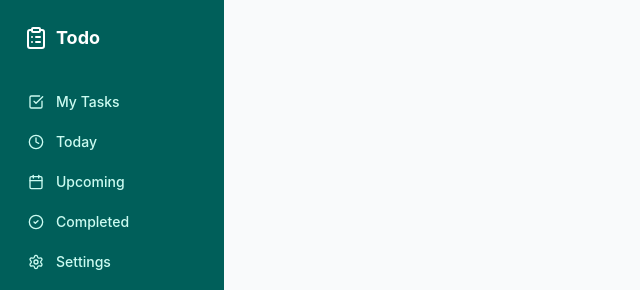
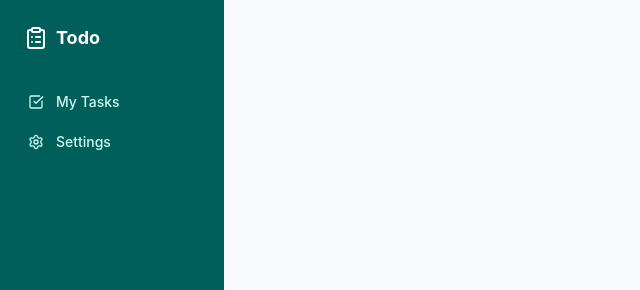
Before and after one commit to Jetrossgalinato/ojt-todo, a Nuxt app in the folder frontend/: page / in a window 1280 px wide. Shown: the top 290 px of the page, without its empty margins (0-640 px from the left). Built offline with nearby package versions, Linux system fonts and the light colour scheme.

Commit message:
feat: add dark mode toggle and remove unused sidebar element

```diff
--- a/frontend/app/layouts/default.vue
+++ b/frontend/app/layouts/default.vue
@@ -1,5 +1,5 @@
 <script setup lang="ts">
-import { ClipboardList, CheckSquare, Calendar, Clock, CheckCircle2, Settings, LogOut } from 'lucide-vue-next'
+import { ClipboardList, CheckSquare, Settings, LogOut } from 'lucide-vue-next'
 import { useRoute } from 'vue-router'
 import { useAuthStore } from '~/stores/auth'
 
@@ -8,9 +8,6 @@ const authStore = useAuthStore()
 
 const navItems = [
   { label: 'My Tasks', to: '/dashboard', icon: CheckSquare },
-  { label: 'Today', to: '/today', icon: Clock },
-  { label: 'Upcoming', to: '/upcoming', icon: Calendar },
-  { label: 'Completed', to: '/completed', icon: CheckCircle2 },
   { label: 'Settings', to: '/settings', icon: Settings },
 ]
 
@@ -25,8 +22,8 @@ function handleLogout() {
 </script>
 
 <template>
-  <div class="flex min-h-screen bg-gray-50">
-    <aside class="w-56 bg-teal-800 text-white flex flex-col py-6 px-4">
+  <div class="flex min-h-screen bg-gray-50 dark:bg-zinc-950">
+    <aside class="w-56 bg-teal-800 dark:bg-zinc-900 text-white flex flex-col py-6 px-4">
       <div class="flex items-center gap-2 px-2 mb-8">
         <ClipboardList class="w-6 h-6" />
         <span class="text-lg font-bold">Todo</span>
@@ -39,21 +36,27 @@ function handleLogout() {
           :to="item.to"
           class="flex items-center gap-3 px-3 py-2 rounded-lg text-sm font-medium transition-colors"
           :class="isActive(item.to)
-            ? 'bg-white text-teal-800'
-            : 'text-teal-100 hover:bg-teal-700'"
+            ? 'bg-white text-teal-800 dark:bg-teal-600 dark:text-white'
+            : 'text-teal-100 hover:bg-teal-700 dark:text-zinc-300 dark:hover:bg-zinc-800'"
         >
           <component :is="item.icon" class="w-4 h-4" />
           {{ item.label }}
         </NuxtLink>
       </nav>
 
+      <div class="mt-auto flex flex-col gap-1">
+        <div class="px-3 py-2">
+          <ModeToggle />
+        </div>
+
         <button
-        class="flex items-center gap-3 px-3 py-2 rounded-lg text-sm font-medium text-teal-100 hover:bg-teal-700 transition-colors"
+          class="flex items-center gap-3 px-3 py-2 rounded-lg text-sm font-medium text-teal-100 hover:bg-teal-700 dark:text-zinc-300 dark:hover:bg-zinc-800 transition-colors"
           @click="handleLogout"
         >
           <LogOut class="w-4 h-4" />
           Logout
         </button>
+      </div>
     </aside>
 
     <main class="flex-1 p-8">
```
Lines whose indentation alone changed are shown as unchanged.
